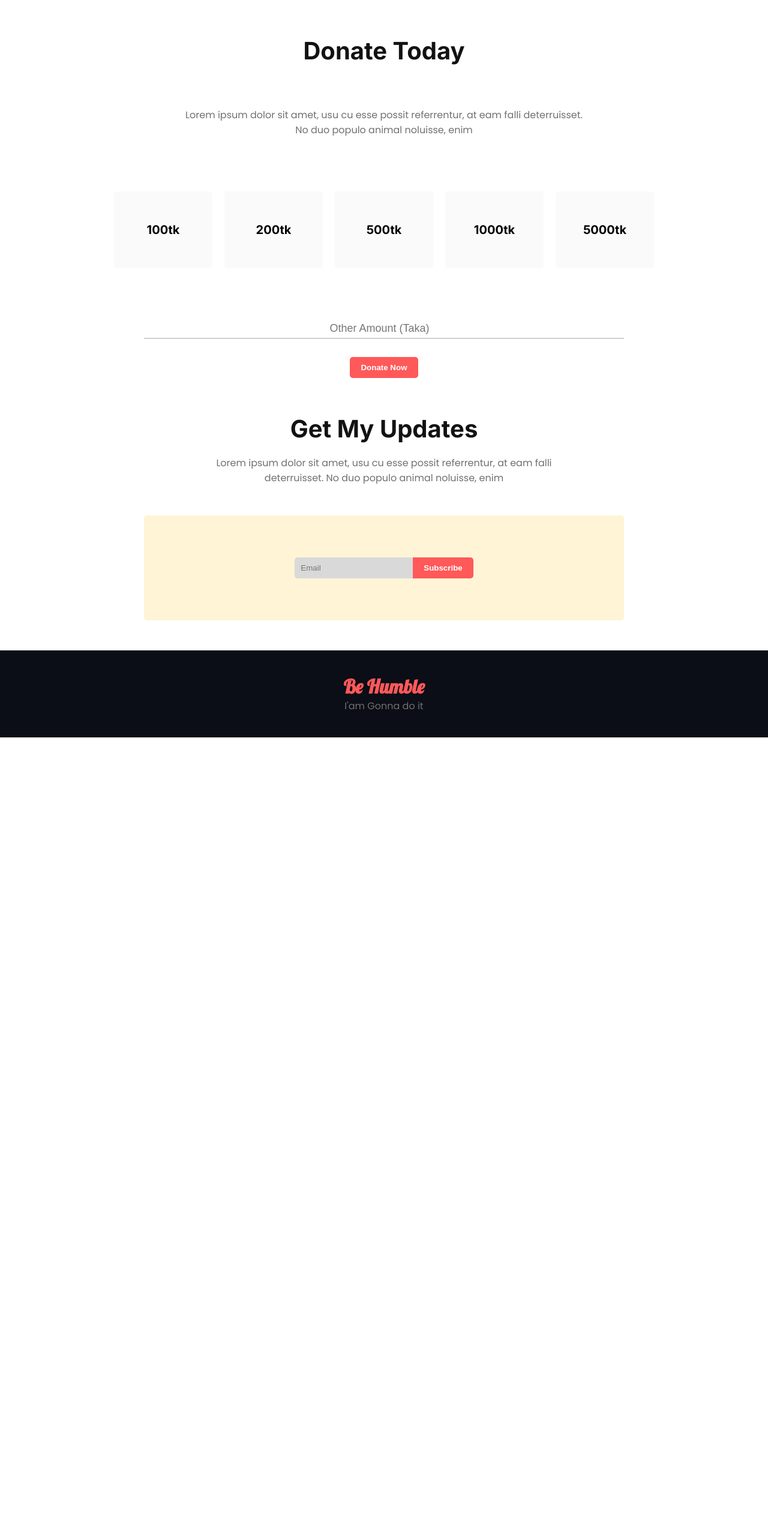
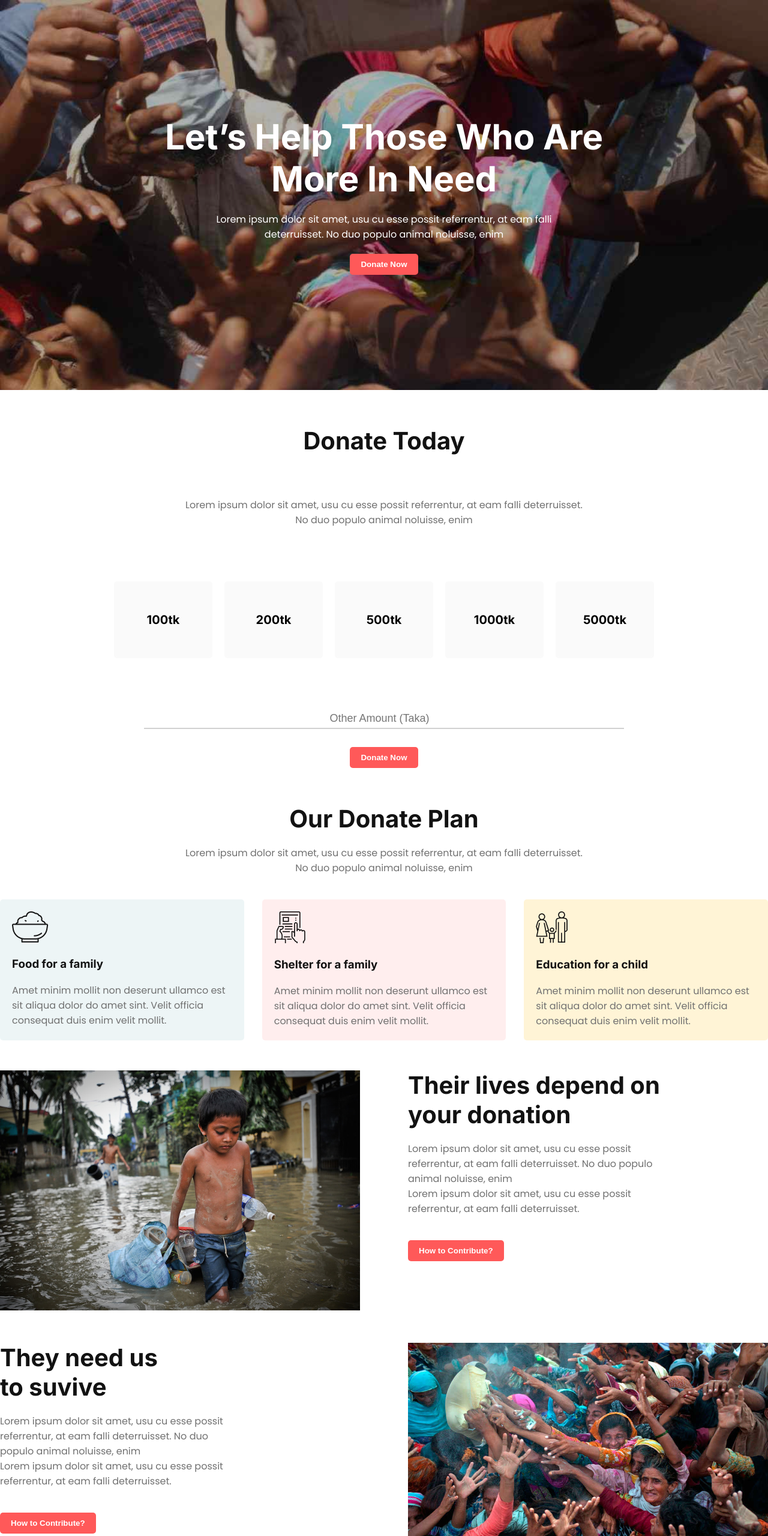
Before and after one commit to sabbir-hosen-dev/Donate-Today, a plain HTML site: page index.html in a window 1280 px wide. Shown: the top 2560 px of the page at 60% size. Before the commit the page ends 1229 px from the top, so only its background shows below. Drawn offline with Linux system fonts and the light colour scheme.

Commit message:
un dide section

```diff
--- a/index.html
+++ b/index.html
@@ -10,7 +10,7 @@
   </head>
   <body>
     <!-- -- header start --   -->
-    <header class="header hide">
+    <header class="header ">
       <div class="header-content wrap">
         <h1>
           Let’s Help Those Who Are <br />
@@ -26,7 +26,7 @@
     </header>
     <main>
       <!-- --Donate--  -->
-      <section class="donate-section wrap hide">
+      <section class="donate-section wrap">
         <h2 class="section-heading">Donate Today</h2>
         <p class="section-text">
           Lorem ipsum dolor sit amet, usu cu esse possit referrentur, at eam
@@ -53,7 +53,7 @@
       </section>
 
       <!-- -- donation plan -- -->
-      <section class="donate-plan-section wrap hide">
+      <section class="donate-plan-section wrap ">
         <h2 class="section-heading">Our Donate Plan</h2>
         <p class="section-text">
           Lorem ipsum dolor sit amet, usu cu esse possit referrentur, at eam
```
